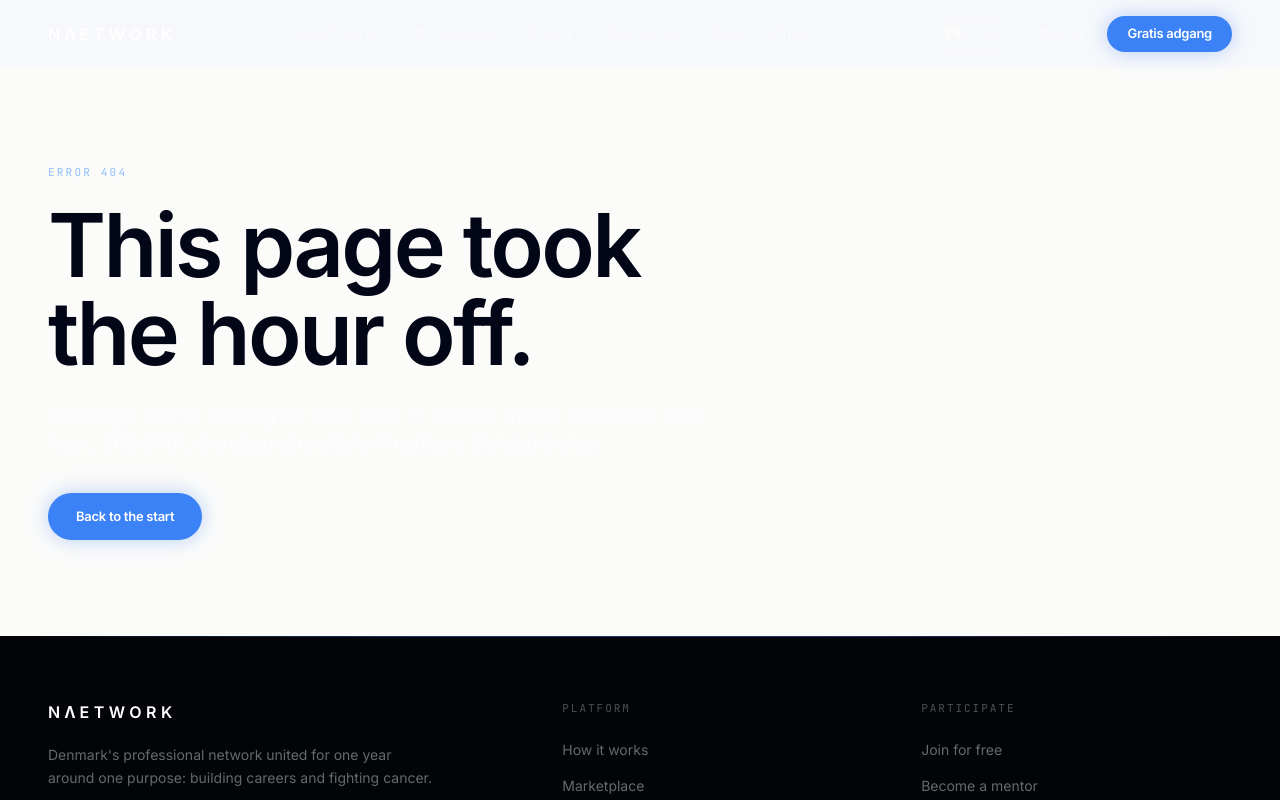
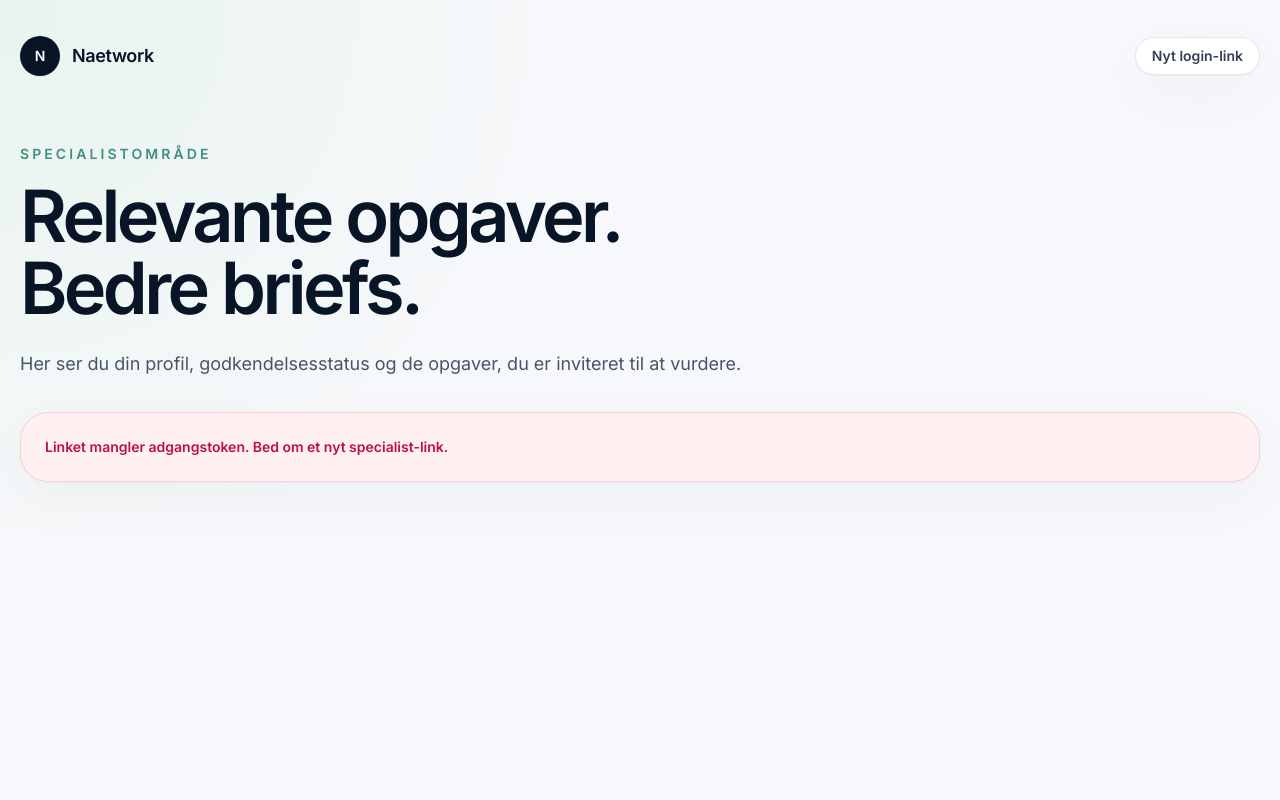
Before and after one commit to mikkelstreet-png/Naetwork, a Next.js app: page /specialist in a window 1280 px wide. Before the commit this address had no page. Shown: the top 800 px of the page. Built offline with nearby package versions, Linux system fonts and the light colour scheme.

Commit message:
Add specialist dashboard route

```diff
--- /dev/null
+++ b/app/specialist/page.tsx
@@ -0,0 +1,12 @@
+import { SpecialistDashboard } from "@/components/SpecialistDashboard";
+
+type Props = {
+  searchParams: Promise<Record<string, string | undefined>>;
+};
+
+export default async function SpecialistAreaPage({ searchParams }: Props) {
+  const params = await searchParams;
+  const access = params.access || params.t || params.token || "";
+
+  return <SpecialistDashboard token={access} />;
+}
```
